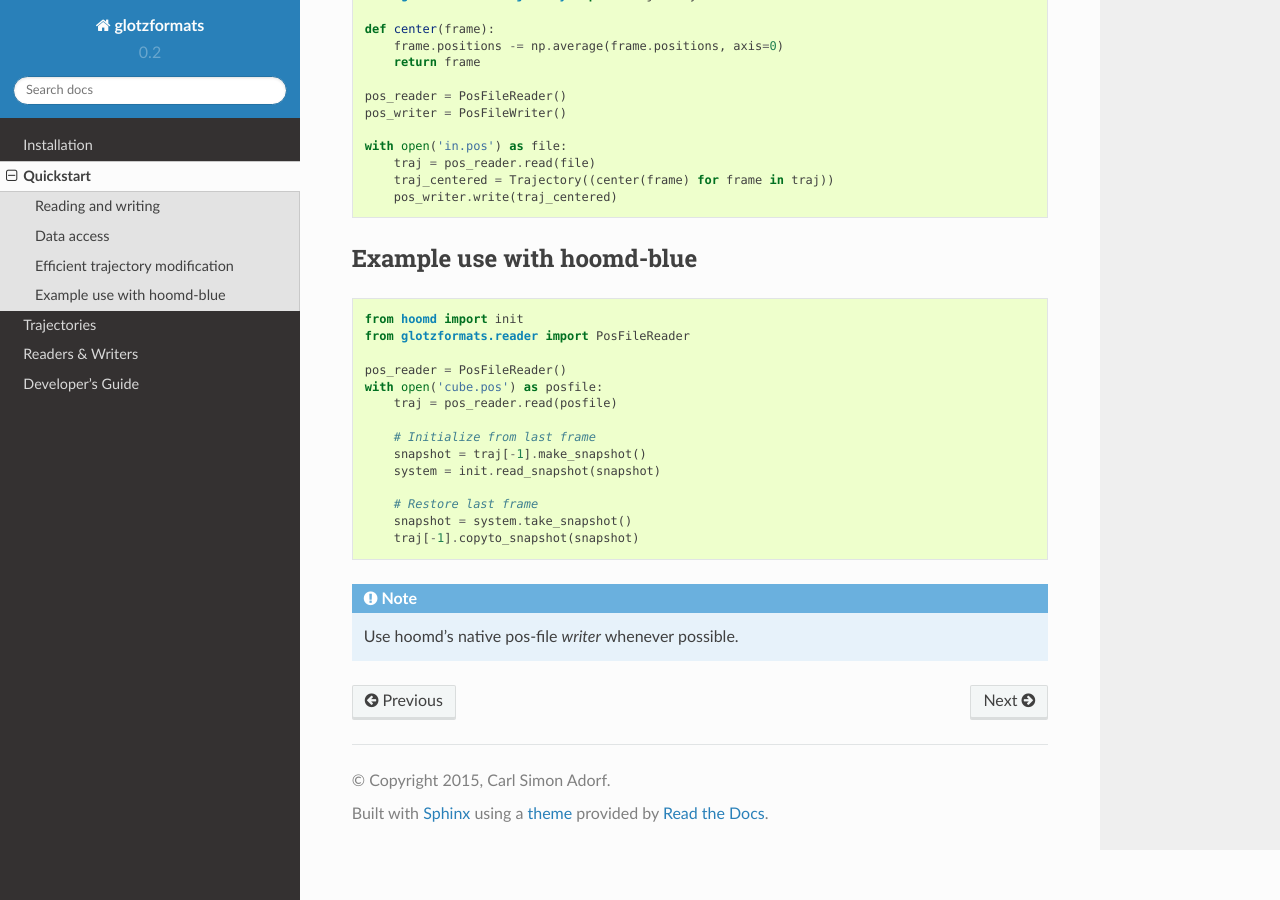
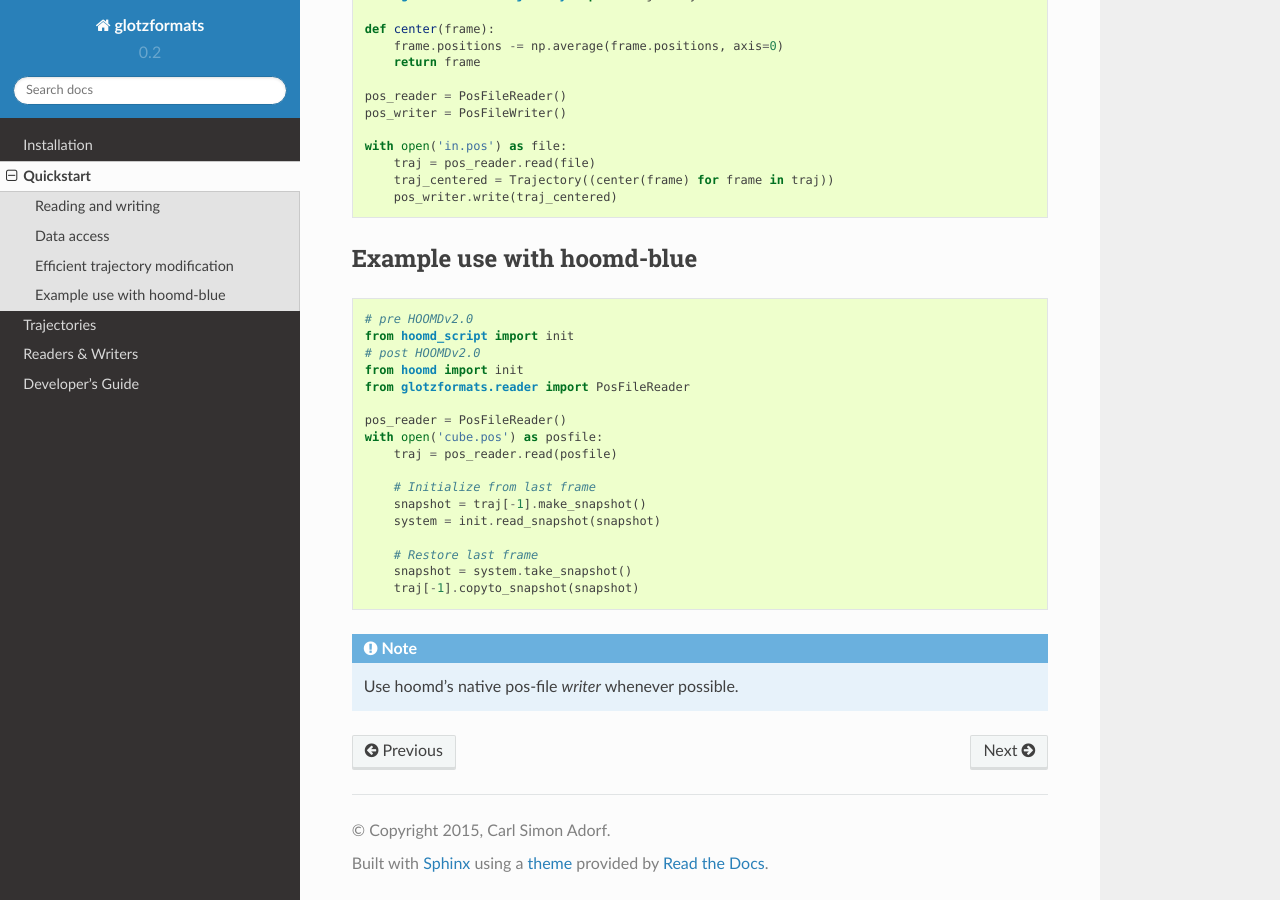
Before and after one commit to glotzerlab/garnett, a Sphinx documentation site: the page built from doc/quickstart.rst, in a window 1280 px wide and 900 px high, scrolled down 1624 px. Built offline with Sphinx 7.4.7 and the Read the Docs theme 2.0.0, drawn with Linux system fonts in a browser that asks for light colours.

Commit message:
quickstart.rst edited online with Bitbucket

```diff
--- a/doc/quickstart.rst
+++ b/doc/quickstart.rst
@@ -104,6 +104,9 @@ Example use with hoomd-blue
 
 .. code-block:: python
 
+    # pre HOOMDv2.0
+    from hoomd_script import init
+    # post HOOMDv2.0
     from hoomd import init
     from glotzformats.reader import PosFileReader
 
```
